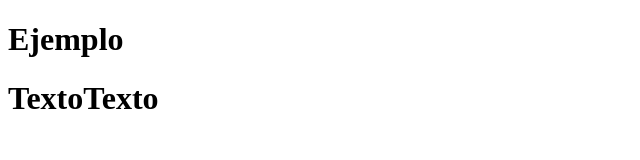
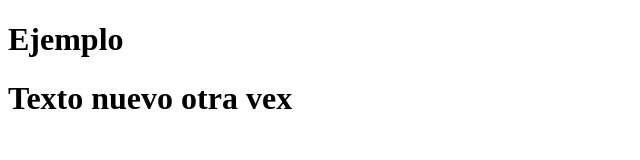
Before and after one commit to sfuent95/ejercicio, a plain HTML site: page index.html in a window 1280 px wide. Shown: the whole page, without its empty margins (0-640 px from the left). Drawn offline with Linux system fonts and the light colour scheme.

Commit message:
modifico textos en index y nuevo

```diff
--- a/index.html
+++ b/index.html
@@ -8,7 +8,7 @@
 <body>
     <div class="app">
         <h1>Ejemplo</h1>
-        <h1>TextoTexto</h1>
+        <h1>Texto nuevo otra vex</h1>
     </div>
 </body>
 </html>
```
Also changed, not shown: nuevo.html (+0 -1 lines).
